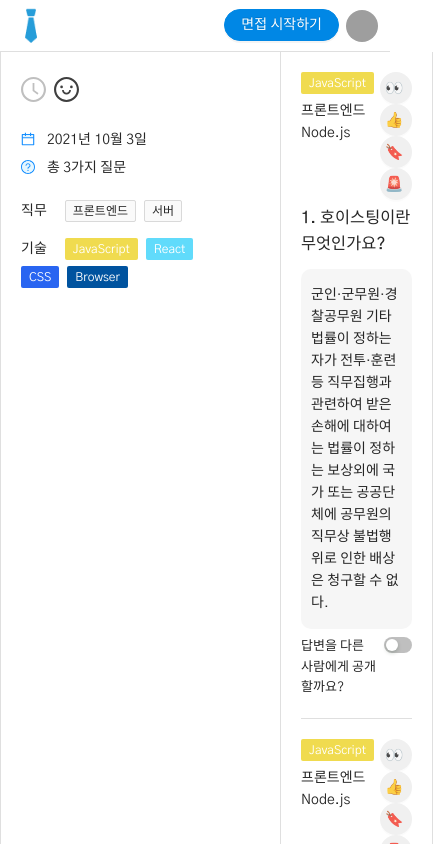
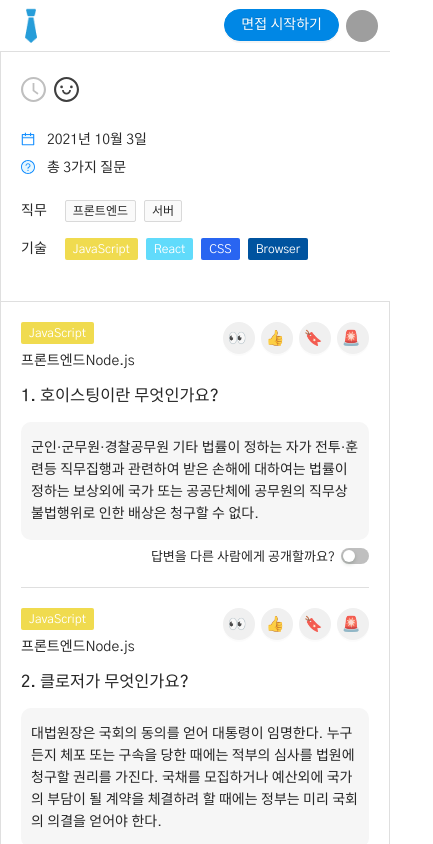
Before and after one commit to togather-view/togather-view-demo, a Next.js app: page /interview/result/1 in a window 390 px wide. Shown: the top 844 px of the page, 433 px wide, since content can reach past the window. Built offline with nearby package versions, Linux system fonts and the light colour scheme; grey boxes are pictures that could not be loaded.

Commit message:
feat: Responsive

```diff
--- a/src/lib/constant/timer.constant.ts
+++ b/src/lib/constant/timer.constant.ts
@@ -1,2 +1,2 @@
-export const messageTerm = 10;
+export const messageTerm = 1200;
 export const answerTimeLimit = 60;
--- a/src/styles/pages/InterviewResult.module.scss
+++ b/src/styles/pages/InterviewResult.module.scss
@@ -6,6 +6,10 @@
 
   background-color: white;
   min-height: 93vh;
+
+  @include mobile {
+    display: block;
+  }
 }
 
 .info {
@@ -13,6 +17,11 @@
 
   padding: 20px;
   border-left: 1px solid $color-border-gray;
+
+  @include mobile {
+    width: 100%;
+    border-bottom: 1px solid $color-border-gray;
+  }
 
   .wrapper {
     margin-bottom: 18px;
```
